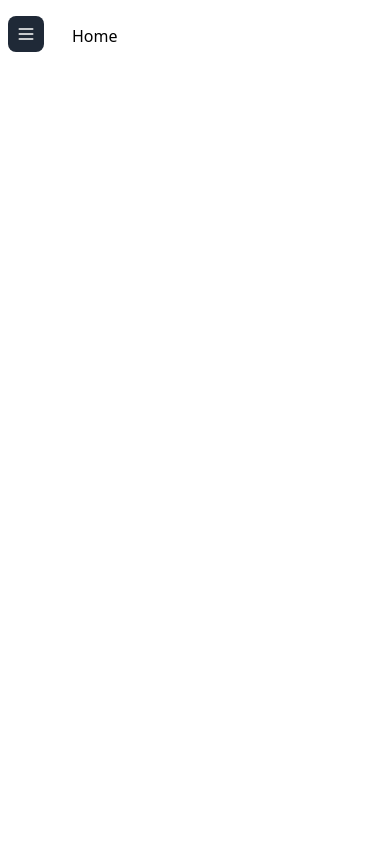
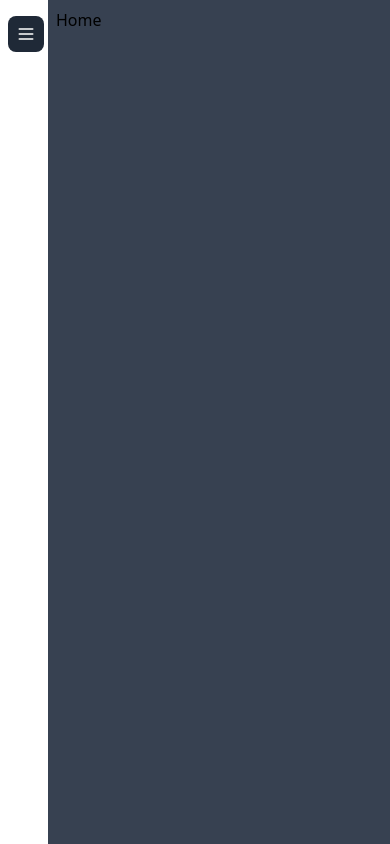
Before and after one commit to PneumaDev/admin_dashboard, a React (Vite) app: page / in a window 390 px wide. Built offline with nearby package versions, Linux system fonts and the light colour scheme; a web font is replaced by a local one.

Commit message:
style(App.jsx): update styling of App component
- Added padding to main content area.
- Improved responsiveness with tailwind.

```diff
--- a/src/App.jsx
+++ b/src/App.jsx
@@ -9,9 +9,9 @@ import { Route, Routes } from "react-router-dom";
 
 function App() {
   return (
-    <div className="flex h-screen">
+    <div className="flex h-screen ">
       <Navbar />
-      <div className="flex-1 overflow-auto p-6">
+      <div className="flex-1 overflow-auto p-2 md:p-6 bg-gray-700">
         <Routes>
           <Route path="/" element={<Home />} />
           <Route path="/products" element={<Products />} />
```
